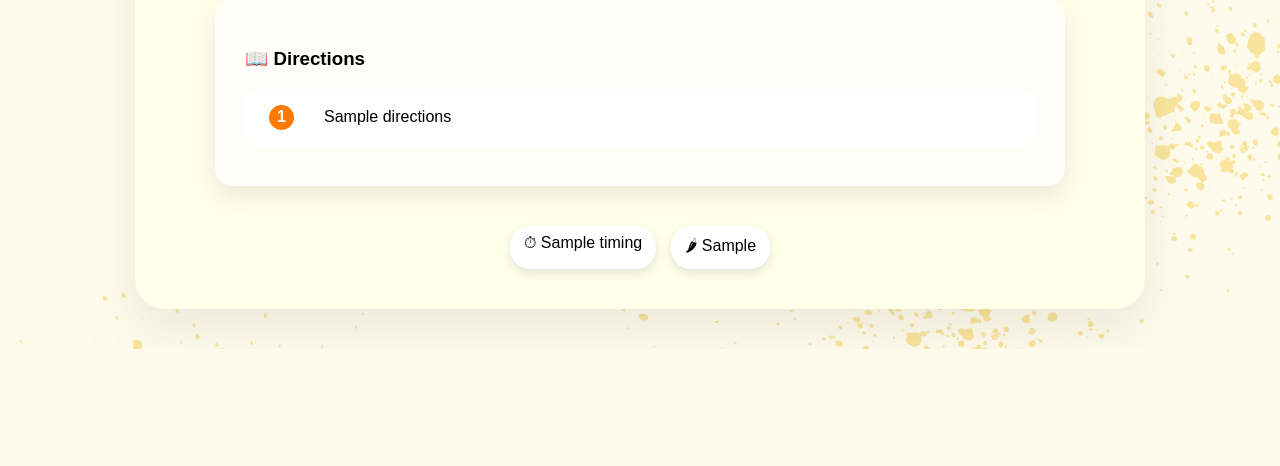
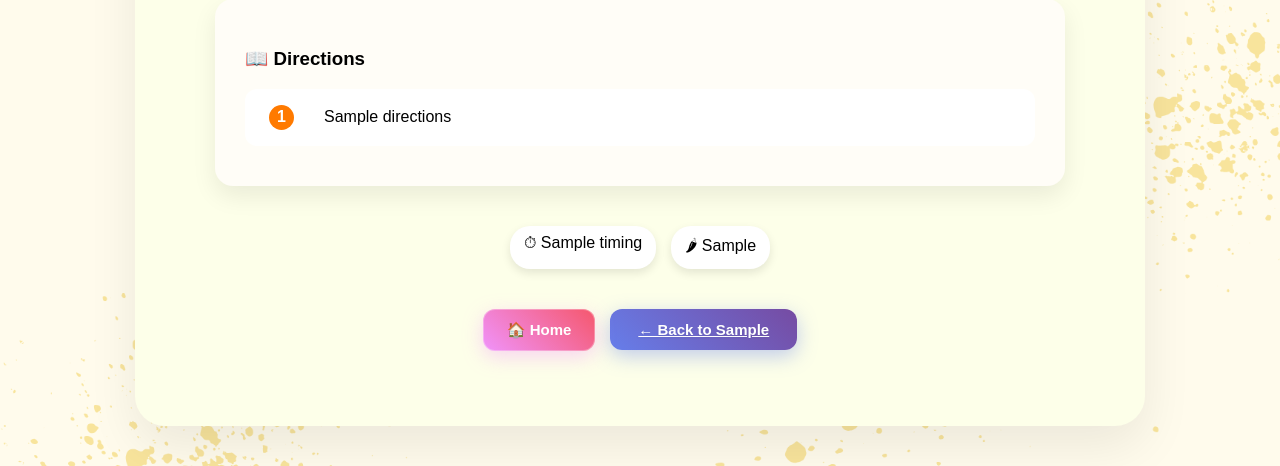
Before and after one commit to sxrxnyx07/GitExercise-OmakaseToday, a Flask app: template templates/recipe_detail.html in a window 1280 px wide. Shown: the part 1307-1773 px from the top of the page. Before the commit the page ends 1656 px from the top, so only its background shows below. Run offline with Flask 3, Linux system fonts and the light colour scheme; the template is opened without the code that fills it: most values are stand-ins (such as "Sample title", 1, 10 or a date in 2020); grey boxes marked "Sample" are stand-in pictures.

Commit message:
feat: add back and home buttons on recipe detail page

```diff
--- a/static/style.css
+++ b/static/style.css
@@ -395,6 +395,10 @@ button:disabled {
 
 .home-btn:active {
     transform: scale(1.02);
+}
+
+.recipe-nav {
+    margin-top: 40px;
 }
 
 /* ⭐ 手機適配 */
--- a/templates/recipe_detail.html
+++ b/templates/recipe_detail.html
@@ -53,6 +53,8 @@
             </p>
             <div class="ingredient-grid">
                 {% for item in recipe['clean_ingredients'].split(',') %}
+
+                <!-- call out the google for ingredients, not manually -->
                     <a class="ingredient-link"
                         href="https://www.google.com/search?q={{ item.strip() }}"
                         target="_blank">
@@ -106,6 +108,14 @@
         <span>🌶 {{ recipe['flavor_type'] }}</span>
     </div>
 
+<div class="nav-section recipe-nav">
+    <a href="/" class="home-btn">🏠 Home</a>
+
+    <a href="/{{ recipe['meal_category'] | lower }}" class="back-btn">
+        ← Back to {{ recipe['meal_category'] }}
+    </a>
+</div>
+
 </div>
 
 </div>
```
